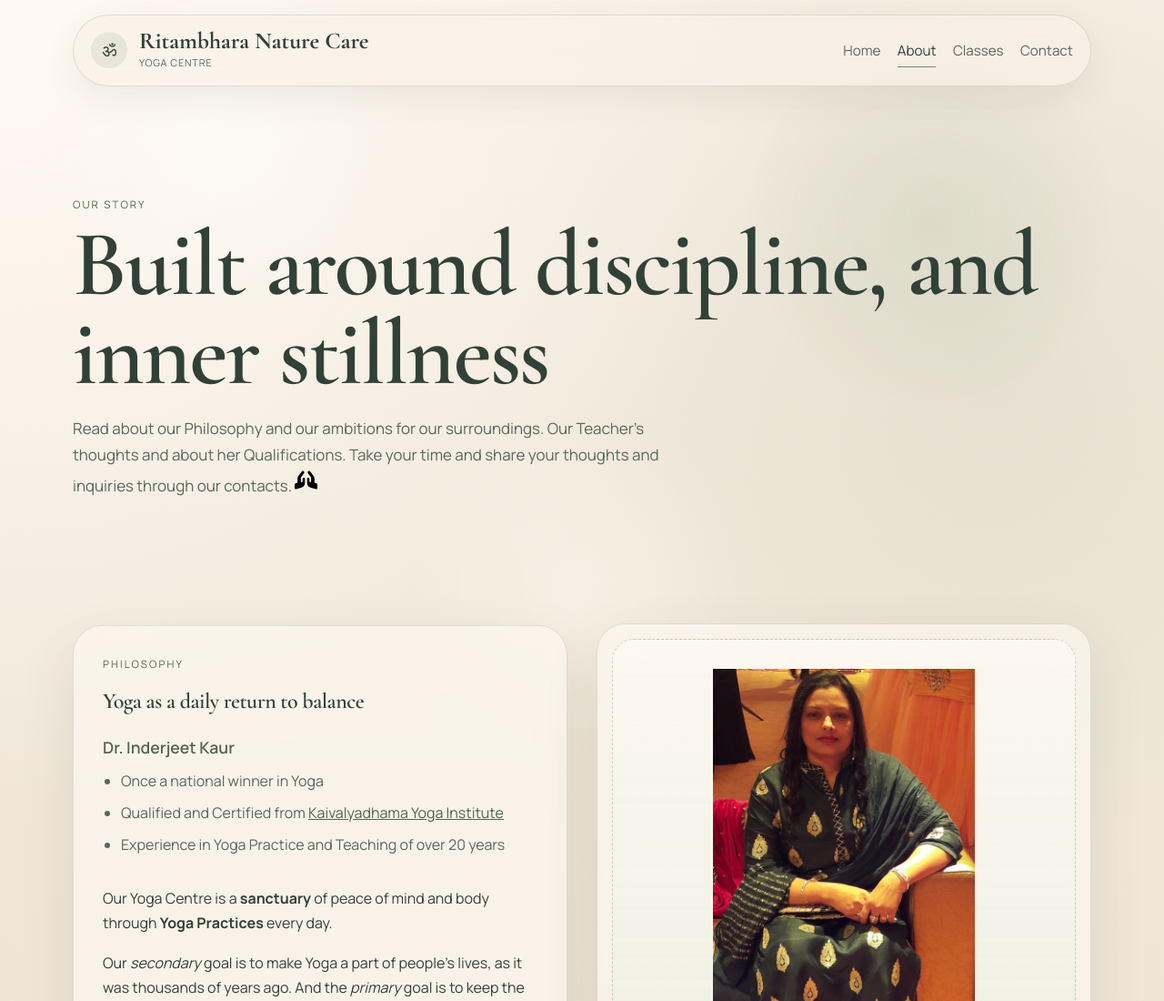
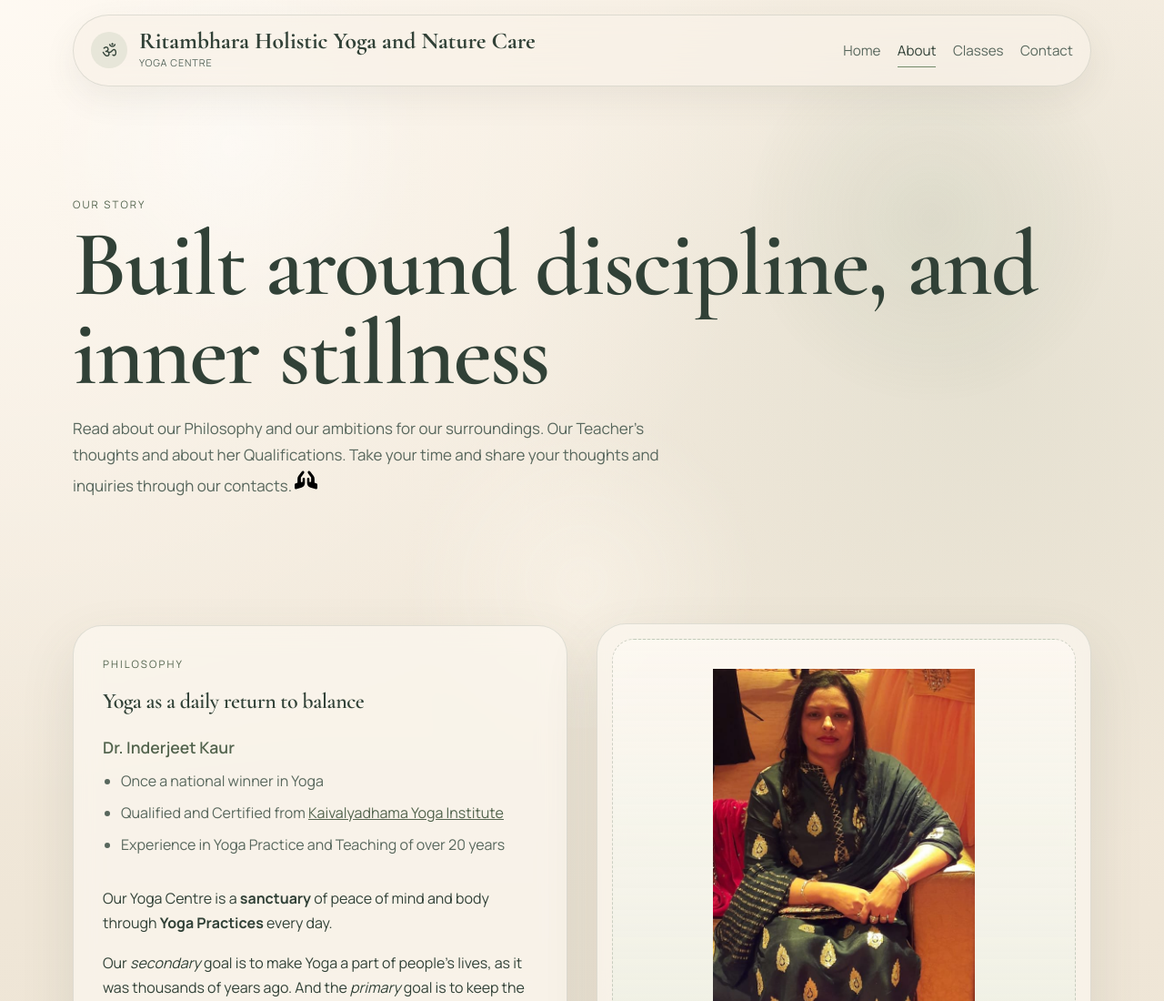
Before and after one commit to Rhittum/yoga-site, a plain HTML site: page about.html in a window 1280 px wide. Shown: the top 1100 px of the page at 91% size. Drawn offline with nearby package versions, Linux system fonts and the light colour scheme.

Commit message:
fixed title bar

```diff
--- a/about.html
+++ b/about.html
@@ -20,7 +20,7 @@
     <a class="brand" href="index.html">
       <span class="brand-mark">ॐ</span>
       <span>
-        <strong>Ritambhara Nature Care</strong>
+        <strong>Ritambhara Holistic Yoga and Nature Care</strong>
         <small>Yoga Centre</small>
       </span>
     </a>
```
Also changed, not shown: classes.html (+1 -1 lines), contact.html (+1 -1 lines).
